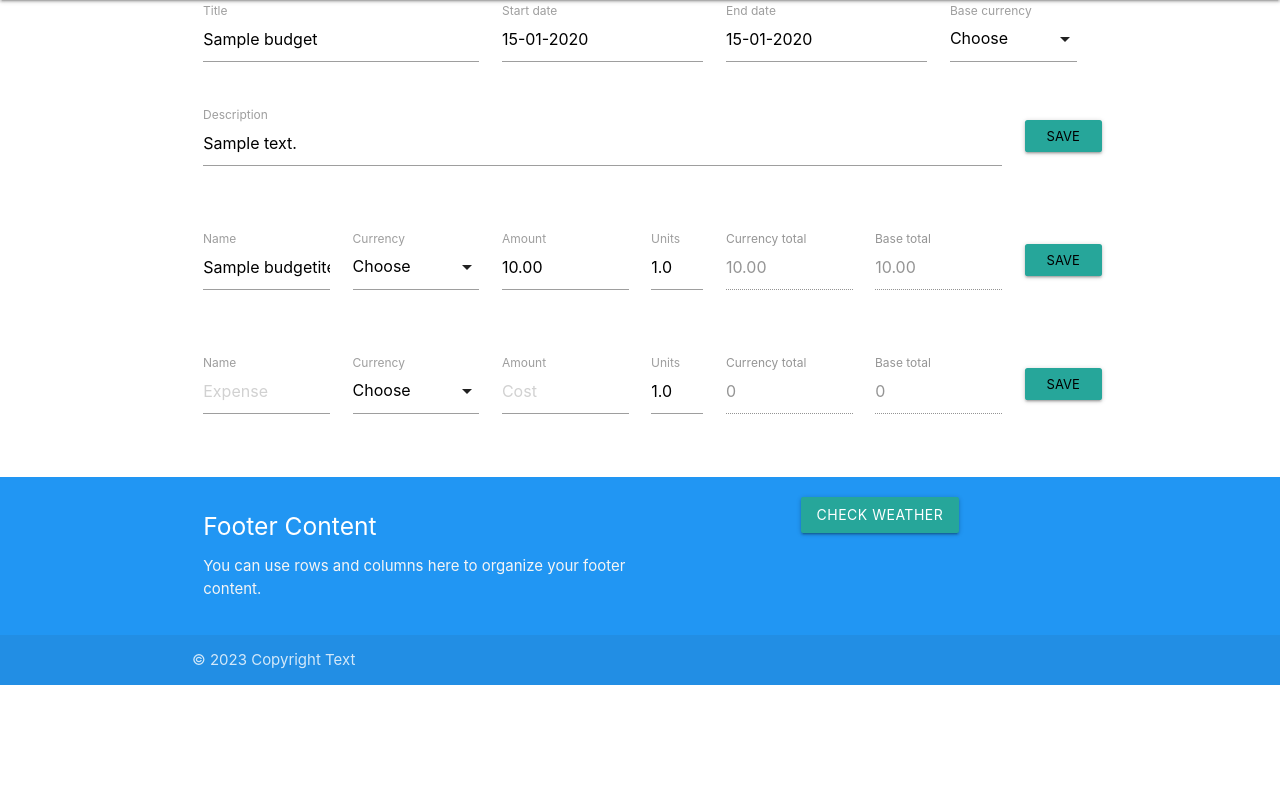
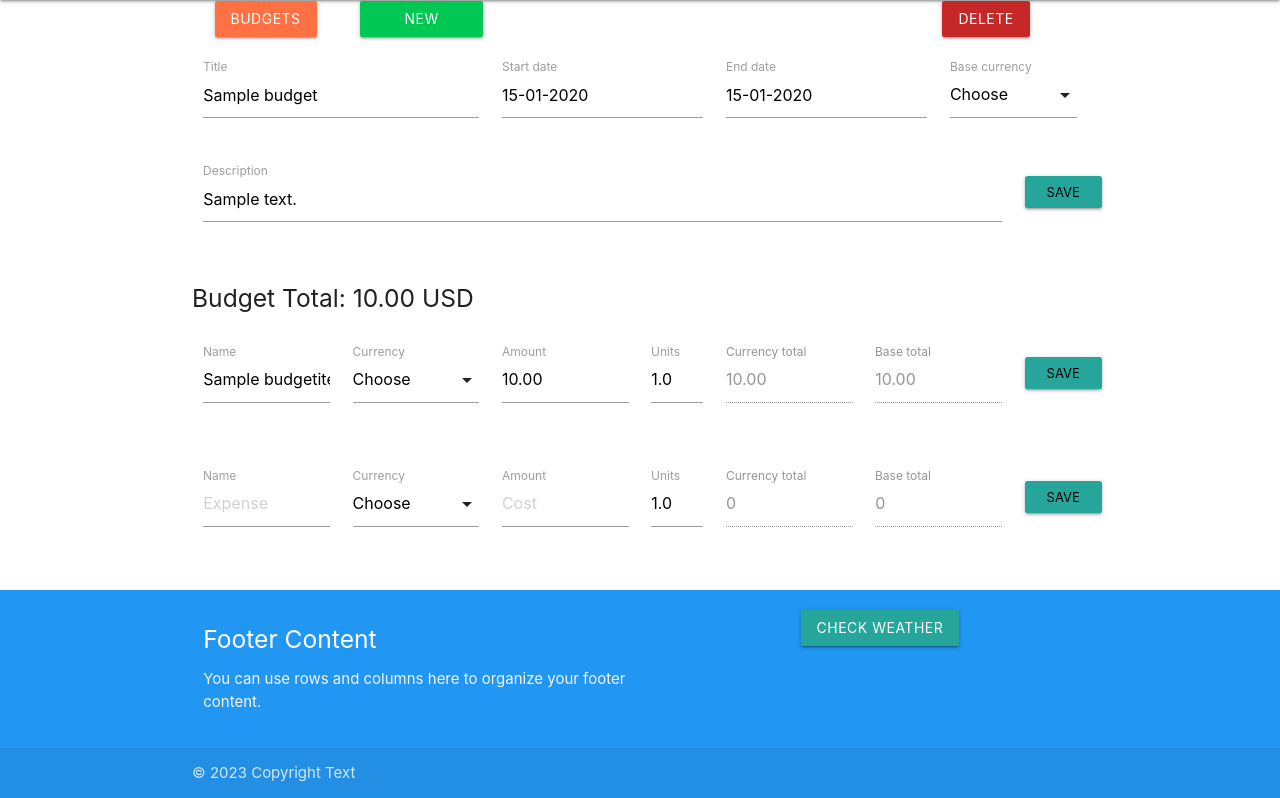
Before and after one commit to ibuttimer/in-for-a-penny, a Django app: page /budget/1/ in a window 1280 px wide. Shown: the part 127-925 px from the top of the page. Before the commit the page ends 812 px from the top, so only its background shows below. Run offline with Django 4.2, Linux system fonts and the light colour scheme; tables that the repository leaves empty hold one stand-in row (values such as "Sample post"); some libraries are stand-ins or nearby versions.

Commit message:
feat: Add budget total

```diff
--- a/budget/constants.py
+++ b/budget/constants.py
@@ -24,3 +24,5 @@ FORM_CTX = 'form'
 SUBMIT_URL_CTX = 'submit_url'
 EXPENSES_CTX = 'expenses'
 TOTAL_CTX = 'total'
+BASE_CURRENCY_CTX = 'base_currency'
+IS_NEW_CTX = 'is_new'
--- a/budget/views.py
+++ b/budget/views.py
@@ -13,7 +13,7 @@ from django.views import View, generic
 from .constants import (
     THIS_APP, FORM_CTX, BUDGET_BY_ID_ROUTE_NAME, SUBMIT_URL_CTX,
     BUDGET_NEW_ROUTE_NAME, BUDGETS_ROUTE_NAME, EXPENSES_CTX, BUDGET_ITEM_BY_ID_ROUTE_NAME, BUDGET_ITEM_NEW_ROUTE_NAME,
-    TOTAL_CTX
+    TOTAL_CTX, BASE_CURRENCY_CTX, IS_NEW_CTX
 )
 from .forms import BudgetForm, BudgetItemForm
 from .models import Budget, BudgetItem
@@ -37,7 +37,8 @@ class BudgetCreate(
         """
         submit_url = reverse(f'{THIS_APP}:{BUDGET_NEW_ROUTE_NAME}')
         return self.render_form(request,
-                                self.init_form(BudgetForm()), submit_url)
+                                self.init_form(BudgetForm()), submit_url,
+                                is_new=True)
 
     @staticmethod
     def init_form(form: BudgetForm):
@@ -55,12 +56,15 @@ class BudgetCreate(
     def render_form(request: HttpRequest, form: BudgetForm,
                     submit_url: str = None,
                     expenses: List[BudgetItemForm] = None,
-                    total: Decimal = None) -> HttpResponse:
+                    total: Decimal = None,
+                    is_new: bool = False) -> HttpResponse:
         return render(request, f'{THIS_APP}/budget_form.html', context={
             FORM_CTX: form,
             SUBMIT_URL_CTX: submit_url,
             EXPENSES_CTX: expenses,
-            TOTAL_CTX: total
+            TOTAL_CTX: total,
+            BASE_CURRENCY_CTX: form.instance.base_currency,
+            IS_NEW_CTX: is_new,
         })
 
     def post(self, request: HttpRequest, *args, **kwargs) -> HttpResponse:
@@ -197,6 +201,7 @@ class BudgetById(#LoginRequiredMixin,
             BudgetForm(instance=budget)
         )
 
+        budget_total = Decimal.from_float(0)
         expenses = []
         for budget_item in list(BudgetItem.objects.filter(**{
             f'{BudgetItem.BUDGET_FIELD}': pk
@@ -213,6 +218,8 @@ class BudgetById(#LoginRequiredMixin,
                 convert_currency(
                     budget_item.currency, raw_amt, budget.base_currency)
             )
+
+            budget_total += total_base
 
             expenses.append(
                 Expense(submit_url=submit_url, form=item_form,
@@ -232,7 +239,8 @@ class BudgetById(#LoginRequiredMixin,
         )
 
         return BudgetCreate.render_form(
-            request, form, submit_url=self.url(budget), expenses=expenses
+            request, form, submit_url=self.url(budget), expenses=expenses,
+            total=budget_total
         )
 
     def post(self, request: HttpRequest,
--- a/templates/budget/budget_form.html
+++ b/templates/budget/budget_form.html
@@ -8,6 +8,28 @@
 
 {% block content %}
 <div class="container">
+    <div class="row">
+        <div class="col s12">
+            <div class="col s2">
+                <a href="{% url 'budget:budgets' %}" class="waves-effect waves-light btn deep-orange lighten-1">
+                    Budgets
+                </a>
+            </div>
+            {% if not is_new %}
+            <div class="col s2">
+                <a href="{% url 'budget:budget_new' %}" class="waves-effect waves-light btn green accent-4">
+                    New Budget
+                </a>
+            </div>
+            <div class="col s2 offset-s6">
+                <a href="{% url 'budget:budgets' %}" class="waves-effect waves-light btn red darken-3">
+                    Delete
+                </a>
+            </div>
+            {% endif %}
+        </div>
+    </div>
+
     <div class="row">
         <form class="col s12" action="{{ submit_url }}" method="post">
             {% csrf_token %}
@@ -58,6 +80,13 @@
             </div>
         </form>
     </div>
+
+    {% if not is_new %}
+    <div class="row">
+        {% form_field form 'base_currency' as base_field %}
+        <h5>Budget Total: <span class="budget-total">{{ total }} {{ base_field.initial }}</span></h5>
+    </div>
+    {% endif %}
 
     {% for expense in expenses %}
     <div class="row">
```
